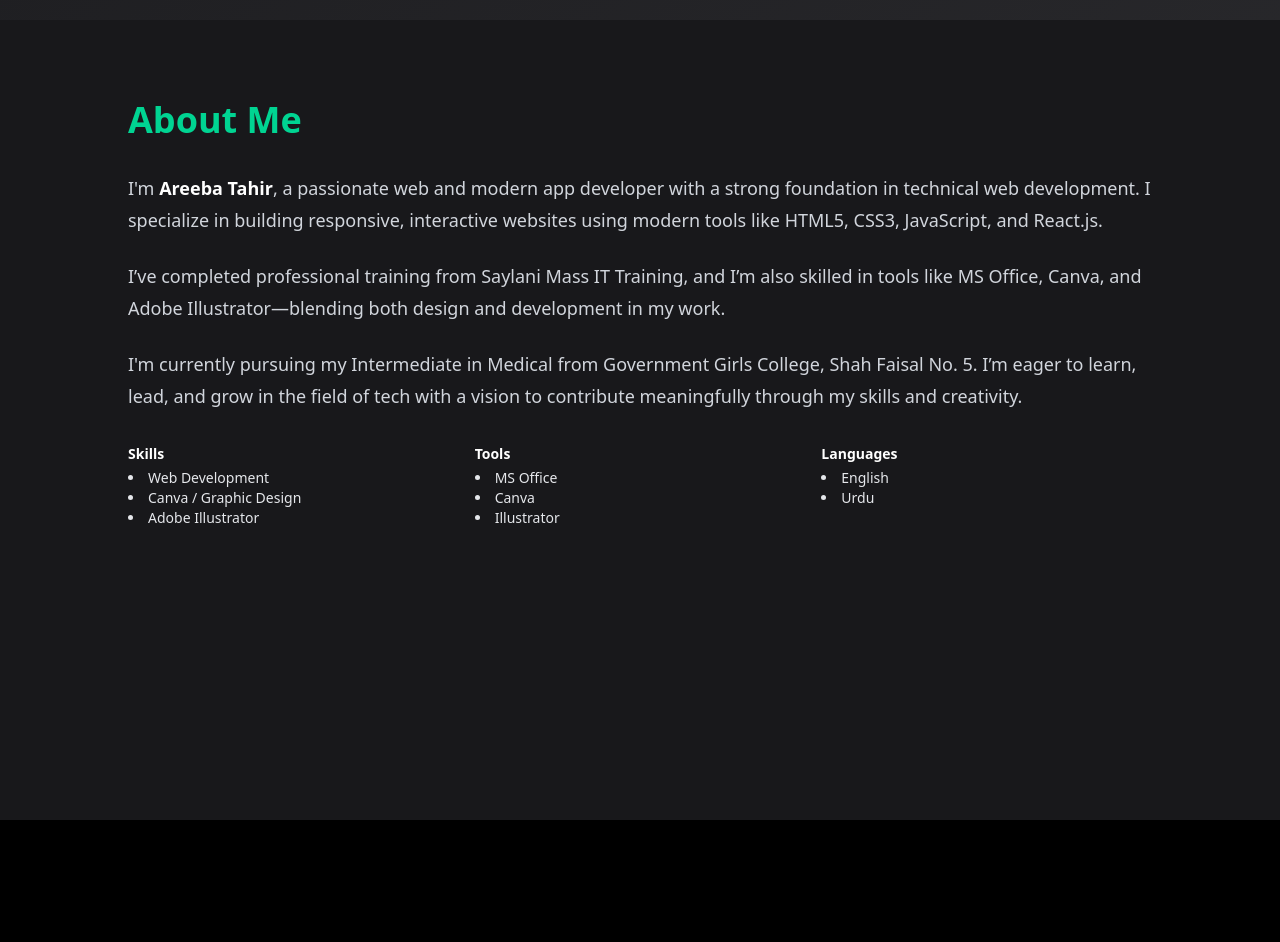
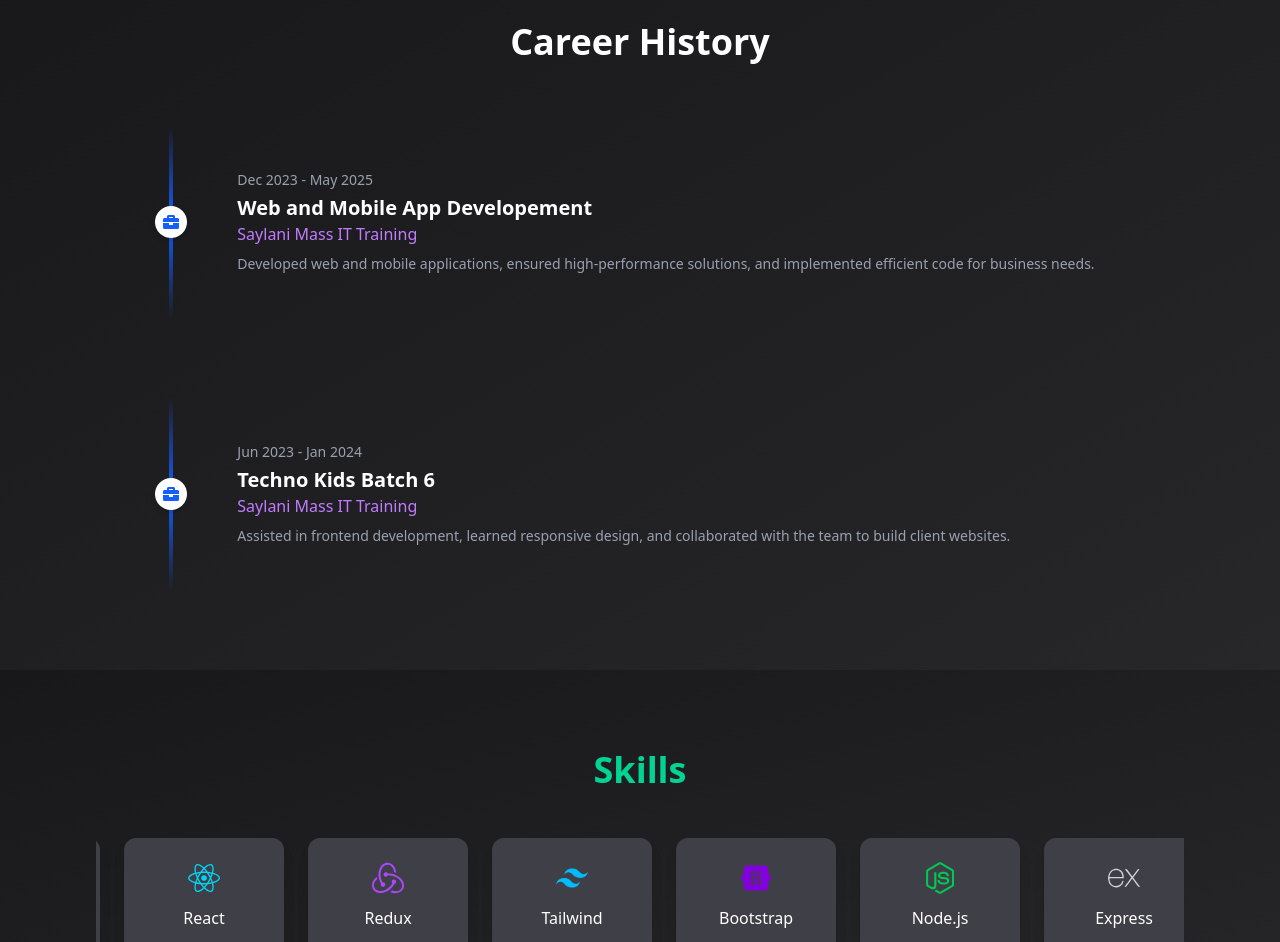
Before and after one commit to areebatahi/My-Protfolio, a React (Vite) app: page / in a window 1280 px wide. Shown: the part 780-1722 px from the top of the page. Before the commit the page ends 1600 px from the top, so only its background shows below. Built offline with nearby package versions, Linux system fonts and the light colour scheme.

Commit message:
about Section

```diff
--- a/package.json
+++ b/package.json
@@ -11,6 +11,7 @@
   },
   "dependencies": {
     "@tailwindcss/vite": "^4.1.7",
+    "dayjs": "^1.11.13",
     "framer-motion": "^12.12.1",
     "lucide-react": "^0.511.0",
     "react": "^19.1.0",
--- a/src/App.jsx
+++ b/src/App.jsx
@@ -1,8 +1,8 @@
 import React from "react"
-import Footer from "./components/Footer"
 import Navbar from "./components/Navbar"
 import Hero from "./components/Hero"
 import About from "./components/About"
+import Courses from "./components/Courses"
 
 function App() {
 
@@ -10,8 +10,8 @@ function App() {
     <>
       <Navbar />
       <Hero />
+      <Courses />
       <About />
-      {/* <Footer /> */}
     </>
   )
 }
--- a/src/components/About.jsx
+++ b/src/components/About.jsx
@@ -1,73 +1,95 @@
-import React from "react";
-import { motion } from "framer-motion";
+import React, { useState } from "react";
+import { motion, useAnimation } from "framer-motion";
+import { FaHtml5, FaCss3Alt, FaReact, FaJsSquare, FaFigma, FaBootstrap, FaGitAlt, FaNodeJs } from "react-icons/fa";
+import { SiTailwindcss, SiMongodb, SiRedux, SiFirebase, SiPostman, SiExpress, SiAdobeillustrator } from "react-icons/si";
+
+const skills = [
+  { name: "HTML5", icon: <FaHtml5 className="text-orange-500 w-8 h-8" /> },
+  { name: "CSS3", icon: <FaCss3Alt className="text-blue-500 w-8 h-8" /> },
+  { name: "JavaScript", icon: <FaJsSquare className="text-yellow-400 w-8 h-8" /> },
+  { name: "React", icon: <FaReact className="text-cyan-400 w-8 h-8" /> },
+  { name: "Redux", icon: <SiRedux className="text-purple-500 w-8 h-8" /> },
+  { name: "Tailwind", icon: <SiTailwindcss className="text-sky-400 w-8 h-8" /> },
+  { name: "Bootstrap", icon: <FaBootstrap className="text-purple-700 w-8 h-8" /> },
+  { name: "Node.js", icon: <FaNodeJs className="text-green-500 w-8 h-8" /> },
+  { name: "Express", icon: <SiExpress className="text-gray-300 w-8 h-8" /> },
+  { name: "MongoDB", icon: <SiMongodb className="text-green-400 w-8 h-8" /> },
+  { name: "Firebase", icon: <SiFirebase className="text-yellow-500 w-8 h-8" /> },
+  { name: "Git", icon: <FaGitAlt className="text-red-500 w-8 h-8" /> },
+  { name: "Postman", icon: <SiPostman className="text-orange-400 w-8 h-8" /> },
+  { name: "Figma", icon: <FaFigma className="text-pink-500 w-8 h-8" /> },
+  { name: "Illustrator", icon: <SiAdobeillustrator className="text-orange-600 w-8 h-8" /> },
+];
 
 const About = () => {
+  const controls = useAnimation();
+  const [paused, setPaused] = useState(false);
+
+  const handleMouseEnter = () => {
+    setPaused(true);
+    controls.stop();
+  };
+
+  const handleMouseLeave = () => {
+    setPaused(false);
+    controls.start({
+      x: ["0%", "-100%"],
+      transition: {
+        repeat: Infinity,
+        duration: 60,
+        ease: "linear",
+      },
+    });
+  };
+
+  // Start animation on mount
+  React.useEffect(() => {
+    controls.start({
+      x: ["0%", "-100%"],
+      transition: {
+        repeat: Infinity,
+        duration: 60,
+        ease: "linear",
+      },
+    });
+  }, [controls]);
+
   return (
     <section
       id="about"
-      className="min-h-screen bg-zinc-900 text-white py-20 px-4 md:px-12 lg:px-24"
+      className="bg-gradient-to-br from-zinc-900 to-zinc-800 text-white py-20 px-4 md:px-12 lg:px-24 overflow-hidden"
     >
-      <div className="container mx-auto max-w-5xl">
+      <div className="max-w-7xl mx-auto">
         <motion.h2
           initial={{ opacity: 0, y: -30 }}
           animate={{ opacity: 1, y: 0 }}
           transition={{ duration: 0.6 }}
-          className="text-4xl font-bold mb-8 text-emerald-400"
+          className="text-4xl font-bold mb-12 text-emerald-400 text-center"
         >
-          About Me
+        Skills
         </motion.h2>
 
-        <motion.p
-          initial={{ opacity: 0 }}
-          animate={{ opacity: 1 }}
-          transition={{ delay: 0.2, duration: 0.6 }}
-          className="text-lg leading-8 text-gray-300 mb-6"
+        <div
+          className="overflow-hidden"
+          onMouseEnter={handleMouseEnter}
+          onMouseLeave={handleMouseLeave}
         >
-          I'm <span className="font-semibold text-white">Areeba Tahir</span>, a passionate web and modern app developer with a strong foundation in technical web development. I specialize in building responsive, interactive websites using modern tools like HTML5, CSS3, JavaScript, and React.js.
-        </motion.p>
-
-        <motion.p
-          initial={{ opacity: 0 }}
-          animate={{ opacity: 1 }}
-          transition={{ delay: 0.3, duration: 0.6 }}
-          className="text-lg leading-8 text-gray-300 mb-6"
-        >
-          I’ve completed professional training from Saylani Mass IT Training, and I’m also skilled in tools like MS Office, Canva, and Adobe Illustrator—blending both design and development in my work.
-        </motion.p>
-
-        <motion.p
-          initial={{ opacity: 0 }}
-          animate={{ opacity: 1 }}
-          transition={{ delay: 0.4, duration: 0.6 }}
-          className="text-lg leading-8 text-gray-300 mb-8"
-        >
-          I'm currently pursuing my Intermediate in Medical from Government Girls College, Shah Faisal No. 5. I’m eager to learn, lead, and grow in the field of tech with a vision to contribute meaningfully through my skills and creativity.
-        </motion.p>
-
-        <div className="grid grid-cols-2 md:grid-cols-3 gap-4 text-sm text-gray-200">
-          <div>
-            <h4 className="font-semibold text-white mb-1">Skills</h4>
-            <ul className="list-disc list-inside">
-              <li>Web Development</li>
-              <li>Canva / Graphic Design</li>
-              <li>Adobe Illustrator</li>
-            </ul>
-          </div>
-          <div>
-            <h4 className="font-semibold text-white mb-1">Tools</h4>
-            <ul className="list-disc list-inside">
-              <li>MS Office</li>
-              <li>Canva</li>
-              <li>Illustrator</li>
-            </ul>
-          </div>
-          <div>
-            <h4 className="font-semibold text-white mb-1">Languages</h4>
-            <ul className="list-disc list-inside">
-              <li>English</li>
-              <li>Urdu</li>
-            </ul>
-          </div>
+          <motion.div
+            className="flex gap-6 w-max"
+            animate={controls}
+          >
+            {[...skills, ...skills].map((skill, index) => (
+              <div
+                key={index}
+                className="flex flex-col items-center justify-center w-40 p-6 rounded-xl bg-zinc-700 shadow-lg hover:scale-105 hover:bg-zinc-600 transition-transform duration-300"
+              >
+                {skill.icon}
+                <p className="mt-3 text-base font-medium text-white text-center">
+                  {skill.name}
+                </p>
+              </div>
+            ))}
+          </motion.div>
         </div>
       </div>
     </section>
--- /dev/null
+++ b/src/components/Courses.jsx
@@ -0,0 +1,59 @@
+import React from "react";
+import { FaBriefcase } from "react-icons/fa";
+import dayjs from "dayjs";
+
+const experience = [
+    {
+        start: "2023-12-19",
+        end: "2025-05-01",
+        title: "Web and Mobile App Developement",
+        company: "Saylani Mass IT Training",
+        description:
+            "Developed web and mobile applications, ensured high-performance solutions, and implemented efficient code for business needs.",
+    },
+    {
+        start: "2023-06-01",
+        end: "2024-01-01",
+        title: "Techno Kids Batch 6",
+        company: "Saylani Mass IT Training",
+        description:
+            "Assisted in frontend development, learned responsive design, and collaborated with the team to build client websites.",
+    },
+];
+
+const CareerHistory = () => {
+    return (
+        <section
+            id="Courses"
+            className="bg-gradient-to-br from-zinc-900 to-zinc-800 text-white py-20 px-4 md:px-12 lg:px-24 overflow-hidden"
+        >
+            <h2 className="text-4xl font-bold text-center mb-16">Career History</h2>
+
+            <div className="relative max-w-5xl mx-auto space-y-20">
+                {experience.map((item, index) => (
+                    <div key={index} className="relative flex flex-col md:flex-row items-center gap-6">
+                        <div className="relative flex-shrink-0 w-full md:w-1/12 h-4 md:h-48 flex items-center justify-center">
+                            <div className="absolute w-full h-1 md:w-1 md:h-48 bg-gradient-to-r md:bg-gradient-to-b from-transparent via-blue-600 to-transparent rounded-full" />
+                            <div className="z-10 bg-white text-blue-600 rounded-full p-2 shadow-md">
+                                <FaBriefcase size={16} />
+                            </div>
+                        </div>
+
+                        <div className="w-full text-center md:text-left">
+                            <p className="text-sm text-gray-400 mb-1">
+                                {dayjs(item.start).format("MMM YYYY")} -{" "}
+                                {dayjs(item.end).isValid() ? dayjs(item.end).format("MMM YYYY") : "Present"}
+                            </p>
+                            <h3 className="text-xl font-bold">{item.title}</h3>
+                            <p className="text-purple-400 font-medium mb-2">{item.company}</p>
+                            <p className="text-gray-400 text-sm">{item.description}</p>
+                        </div>
+                    </div>
+                ))}
+
+            </div>
+        </section>
+    );
+};
+
+export default CareerHistory;
--- a/src/components/Navbar.jsx
+++ b/src/components/Navbar.jsx
@@ -59,7 +59,7 @@ const Navbar = () => {
                 <a
                   key={i}
                   href={item.href}
-                  className="flex items-center gap-2 text-sm text-gray-200 hover:text-emerald-400 transition-colors duration-300"
+                  className="flex items-center gap-2 text-sm text-gray-200 hover:text-emerald-400 transition-colors duration-300 hoverColor"
                 >
                   {item.label}
                 </a>
@@ -67,7 +67,7 @@ const Navbar = () => {
             </div>
             <button
               onClick={toggleTheme}
-              className="text-gray-300 border-l border-gray-200 pl-4 hover:text-emerald-400 transition-colors duration-300"
+              className="text-gray-300 border-l border-gray-200 pl-4 hover:text-emerald-400 transition-colors duration-300 hoverColor hover:cursor-pointer"
               aria-label="Toggle theme"
             >
               {theme === "dark" ? <Moon size={20} /> : <Sun size={20} />}
@@ -78,14 +78,14 @@ const Navbar = () => {
           <div className="md:hidden flex items-center gap-4">
             <button
               onClick={toggleTheme}
-              className="text-gray-300 hover:text-emerald-400 transition-colors duration-300"
+              className="text-gray-300 hover:text-emerald-400 transition-colors duration-300 hoverColor hover:cursor-pointer"
               aria-label="Toggle theme"
             >
               {theme === "dark" ? <Moon size={20} /> : <Sun size={20} />}
             </button>
             <button
               onClick={toggleMenu}
-              className="text-gray-300 hover:text-emerald-400 transition-colors duration-300"
+              className="text-gray-300 hover:text-emerald-400 transition-colors duration-300 hoverColor hover:cursor-pointer"
               aria-label="Toggle menu"
             >
               {isOpen ? <X size={20} /> : <Menu size={20} />}
@@ -101,7 +101,7 @@ const Navbar = () => {
                 key={i}
                 href={item.href}
                 onClick={() => setIsOpen(false)}
-                className="flex items-center gap-2 py-2 border-b border-gray-700 text-sm text-gray-300 hover:text-emerald-400 transition-colors duration-300"
+                className="flex items-center gap-2 py-2 border-b border-gray-700 text-sm text-gray-300 hover:text-emerald-400 transition-colors duration-300 hoverColor"
               >
                 <span className="text-xl">{item.icon}</span>
                 {item.label}
--- a/src/index.css
+++ b/src/index.css
@@ -11,3 +11,6 @@
 .dark a:hover {
   color: #4f46e5;
 }
+.hoverColor:hover{
+  color: #34d399 !important;
+}
```
Also changed, not shown: src/components/Hero.jsx (+20 -8 lines), 1 other file (tests, documents, lock files or other folders).
